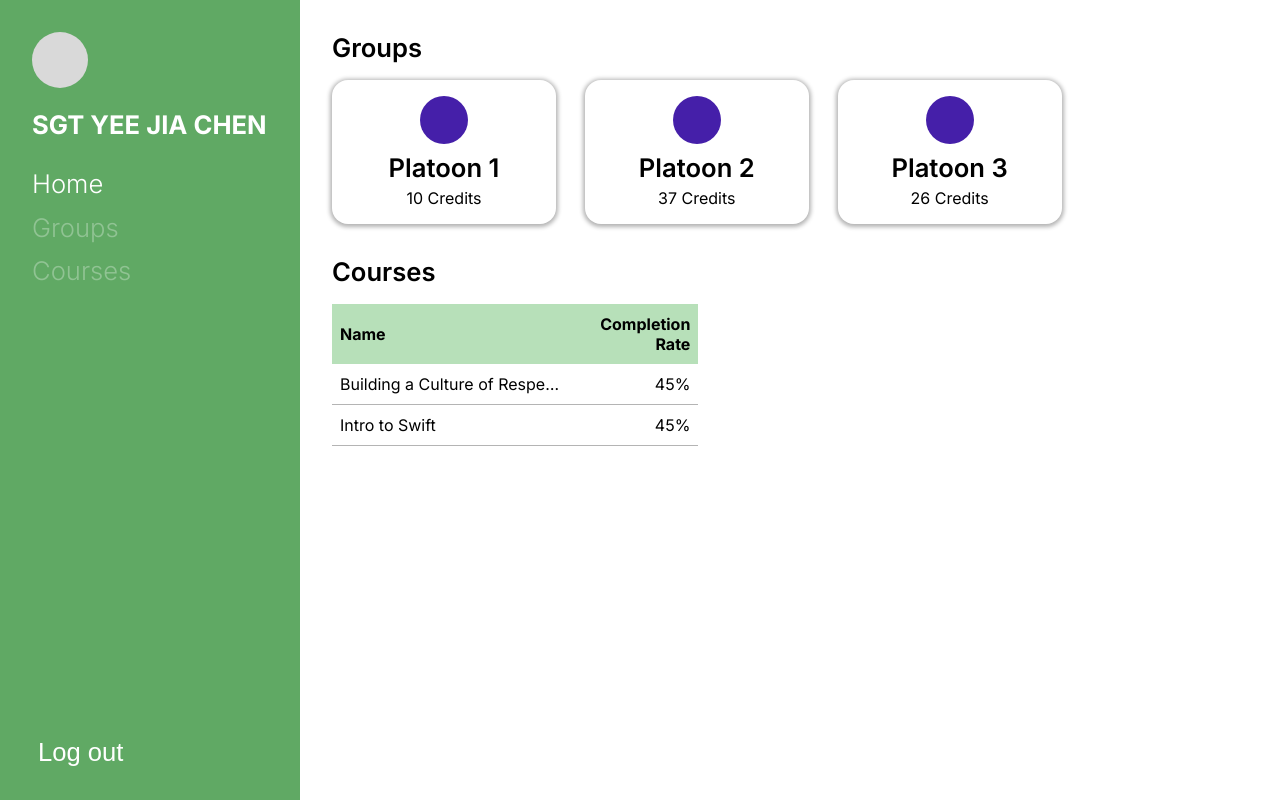
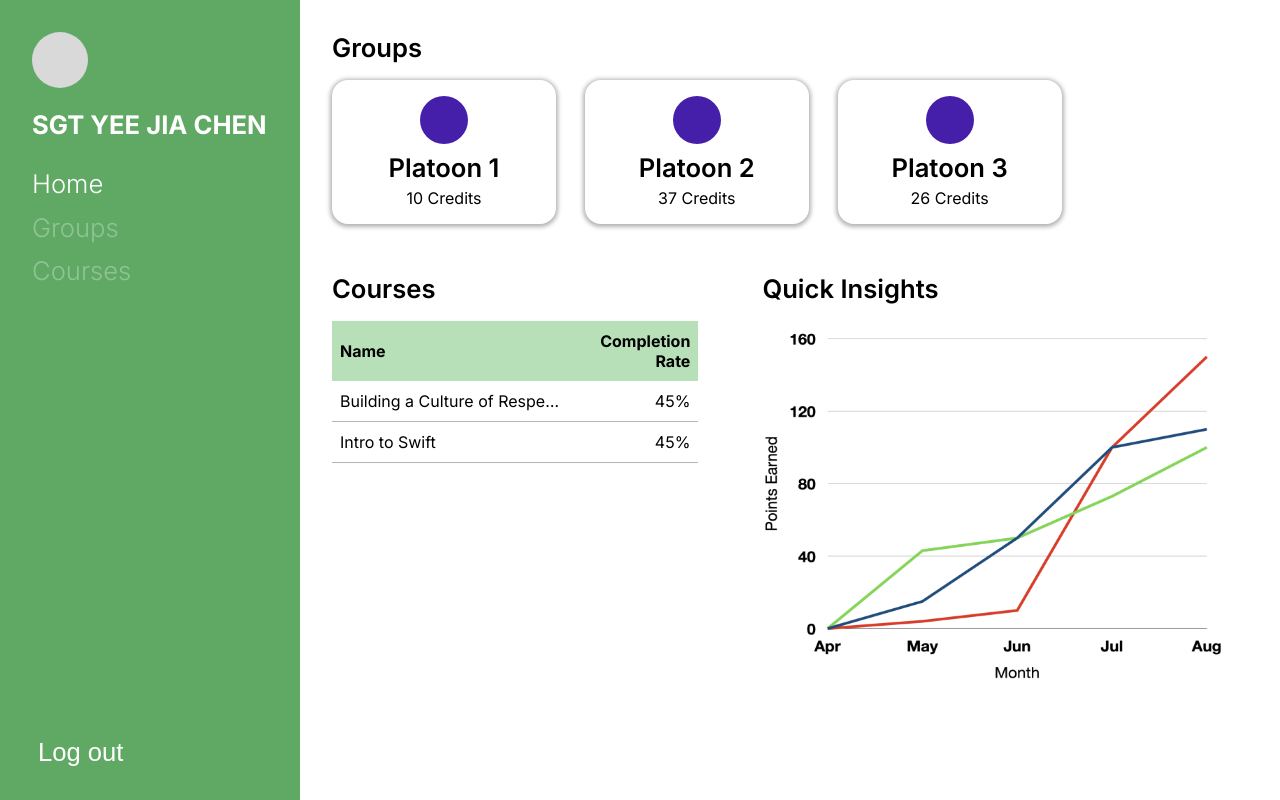
Before and after one commit to codeexp22-seb/SEBadmin, a Next.js app: page /dashboard/home in a window 1280 px wide. Built offline with nearby package versions, Linux system fonts and the light colour scheme; no server answers.

Commit message:
added quick insights component in home page

```diff
--- /dev/null
+++ b/components/home/QuickInsights.js
@@ -0,0 +1,21 @@
+import styles from '../../styles/home/QuickInsights.module.css'
+import Image from 'next/image';
+import QuickInsightsGraph from '../../public/quickInsightsGraph.png'
+
+const QuickInsights = () => {
+
+    return (
+        <div className={styles.container}>
+            <h1>Quick Insights</h1>
+            <Image
+                src={QuickInsightsGraph}
+                width={460}
+                height={360}
+                />
+
+        </div>
+
+     );
+}
+
+export default QuickInsights;
--- a/pages/dashboard/home.js
+++ b/pages/dashboard/home.js
@@ -1,5 +1,6 @@
 import CourseList from "../../components/home/CourseList"
 import GroupList from "../../components/home/GroupList"
+import QuickInsights from "../../components/home/QuickInsights"
 import styles from '../../styles/home/Home.module.css'
 
 
@@ -8,8 +9,9 @@ const Home = () => {
         <main className={styles.main}>
             <div className={styles.content}>
                 <GroupList />
-                <div>
+                <div className={styles.secondRow}>
                     <CourseList />
+                    <QuickInsights />
                 </div>
             </div>
         </main>
--- a/styles/home/CourseList.module.css
+++ b/styles/home/CourseList.module.css
@@ -1,3 +1,6 @@
+.container {
+    width: 40%;
+}
 .container h1 {
     color: #000000;
     font-weight: 600;
@@ -7,7 +10,8 @@
 .table {
     border-collapse: collapse;
     table-layout: fixed;
-    width: 40%;
+    width: 100%;
+
 
 }
 
--- a/styles/home/Home.module.css
+++ b/styles/home/Home.module.css
@@ -6,3 +6,9 @@
 .content {
     margin: 2rem;
 }
+
+.secondRow {
+    display: flex;
+    width: 100%;
+    gap: 4rem;
+}
--- /dev/null
+++ b/styles/home/QuickInsights.module.css
@@ -0,0 +1,5 @@
+.container h1 {
+    color: #000000;
+    font-weight: 600;
+    font-size: 1.6rem;
+}
```
Also changed, not shown: public/quickInsightsGraph.png (added).
